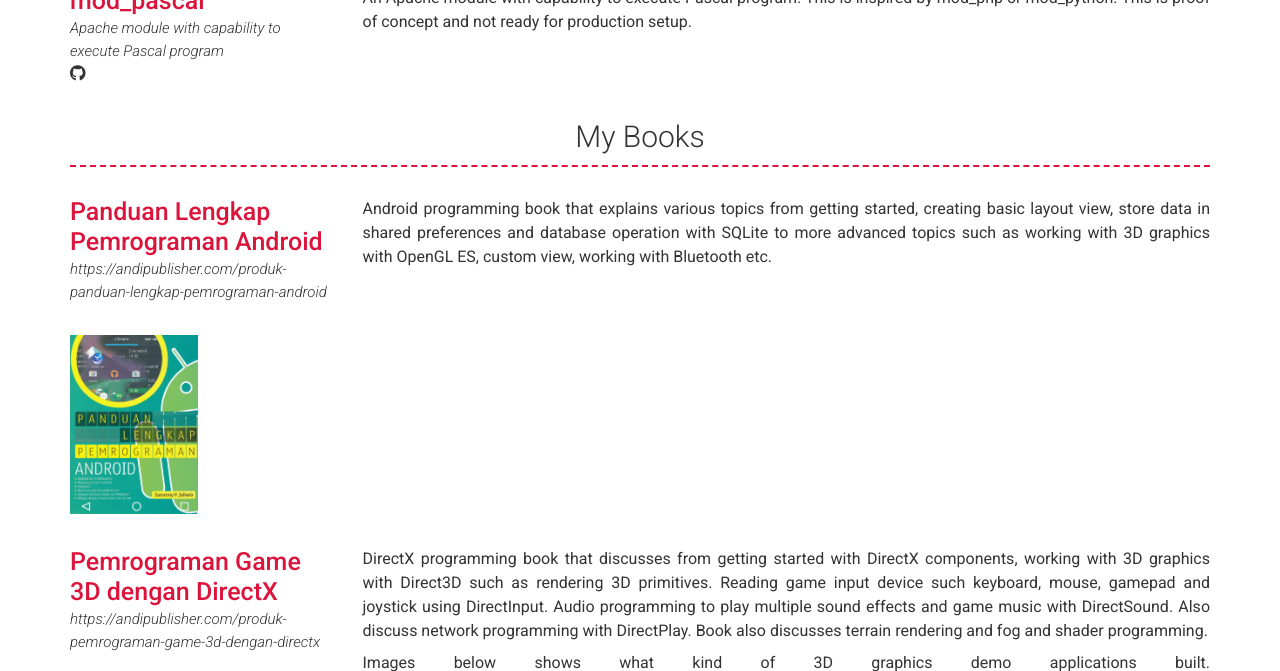
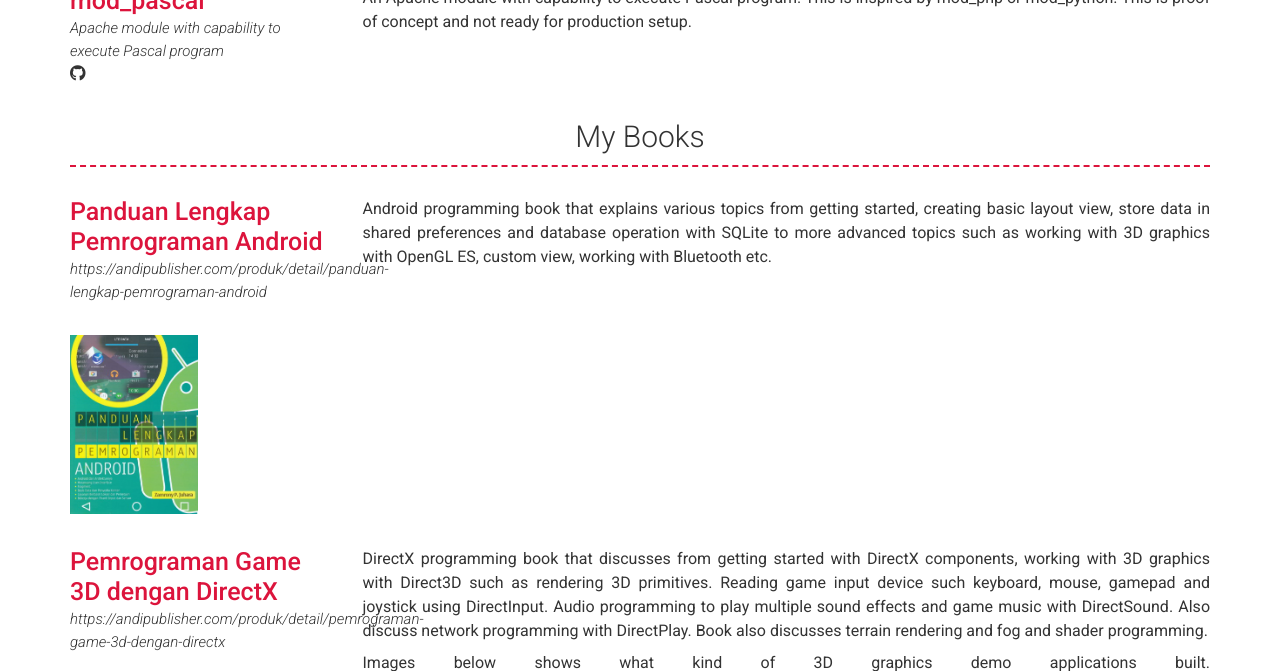
Before and after one commit to zamronypj/zamronypj.github.io, a Jekyll site: the page built from index.md, in a window 1280 px wide and 900 px high, scrolled down 2160 px, cut to the strip 0-671 px from the top of the window. Built offline with Jekyll 4.4.1, drawn with Linux system fonts in a browser that asks for light colours; nearby versions of some CDN libraries; a script that is not in the unit is left out; some of the changed lines change nothing that is shown.

Commit message:
Update _config.yml

```diff
--- a/_config.yml
+++ b/_config.yml
@@ -194,7 +194,7 @@ content:
       - layout: left
         title: Panduan Lengkap Pemrograman Android
         img: /images/panduan-lengkap-pemrograman-android.jpg
-        link: https://andipublisher.com/produk-panduan-lengkap-pemrograman-android
+        link: https://andipublisher.com/produk/detail/panduan-lengkap-pemrograman-android
         description: | # this will include new lines to allow paragraphs
           Android programming book that explains various topics from getting started, creating basic layout view,
           store data in shared preferences and database operation with SQLite to more advanced topics such as working with
@@ -202,7 +202,7 @@ content:
       - layout: left
         title: Pemrograman Game 3D dengan DirectX
         img: /images/pemrograman-game-3d-dengan-directx.webp
-        link: https://andipublisher.com/produk-pemrograman-game-3d-dengan-directx
+        link: https://andipublisher.com/produk/detail/pemrograman-game-3d-dengan-directx
         description: | # this will include new lines to allow paragraphs
           DirectX programming book that discusses from getting started with DirectX components,
           working with 3D graphics with Direct3D such as rendering 3D primitives.
```
